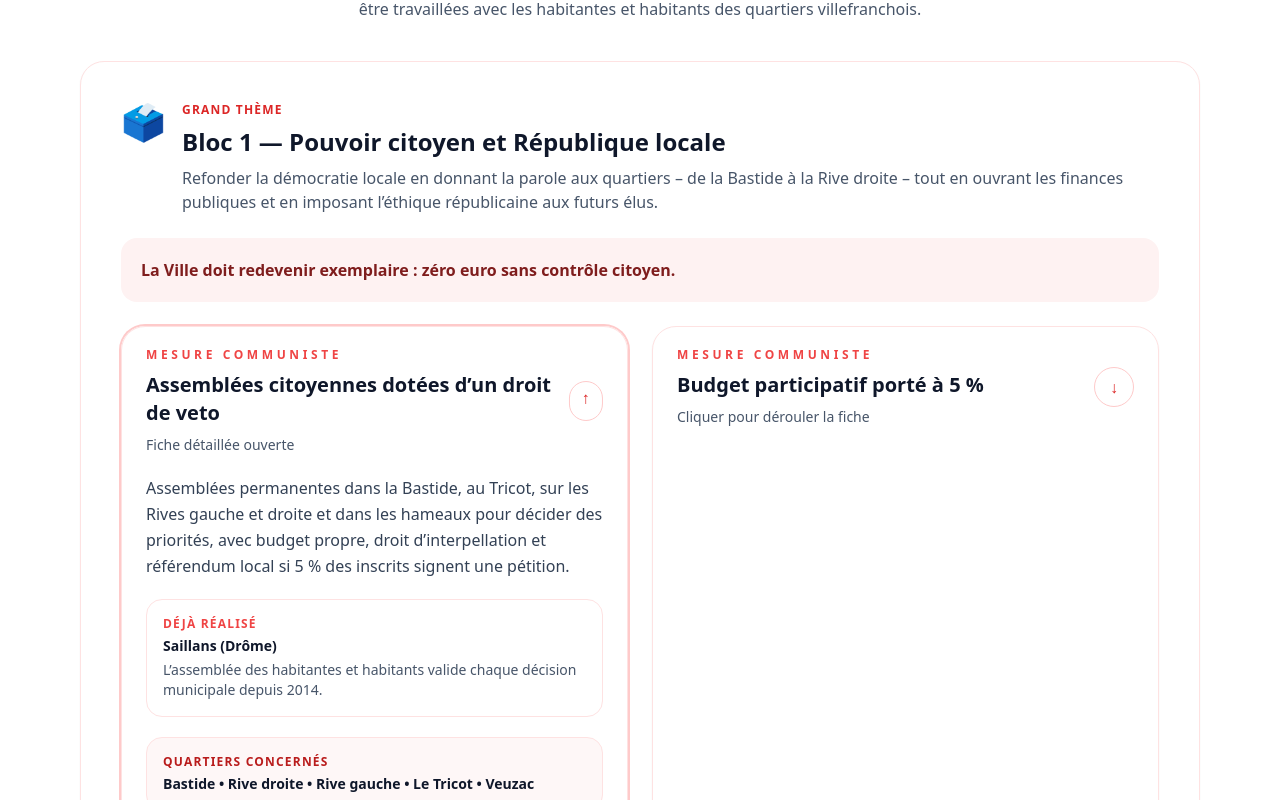
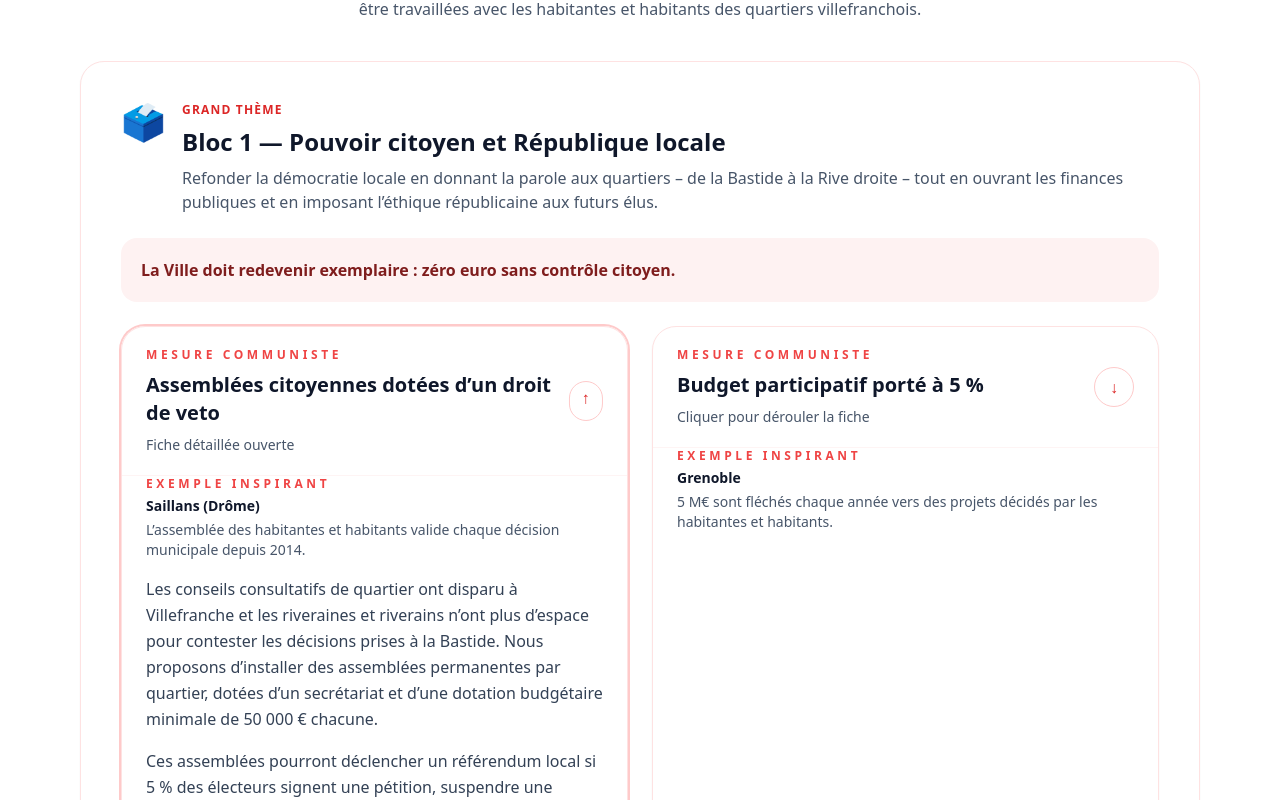
Before and after one commit to quentin12200/pcfvdr, a React (Vite) app: page / in a window 1280 px wide. Both pictures are taken after a click on the button 374 px from the left and 1828 px from the top of the page. Shown: the part 1428-2228 px from the top of the page. Built offline with nearby package versions, Linux system fonts and the light colour scheme; the HTML template or start-up script is replaced by a standard one.

Commit message:
Improve fiches details and surface examples

```diff
--- a/src/App.jsx
+++ b/src/App.jsx
@@ -8,9 +8,14 @@ const JOIN_URL = "https://www.pcf.fr/adherer";
 const ActionCard = ({ action }) => {
   const [isOpen, setIsOpen] = React.useState(false);
   const contentId = React.useId();
+  const detailParagraphs = Array.isArray(action.detail) ? action.detail : [action.detail];
 
   return (
-    <div className={`rounded-3xl border border-red-100 bg-white/80 shadow-sm transition-all ${isOpen ? "ring-2 ring-red-200" : "hover:border-red-200"}`}>
+    <div
+      className={`rounded-3xl border border-red-100 bg-white/80 shadow-sm transition-all ${
+        isOpen ? "ring-2 ring-red-200" : "hover:border-red-200"
+      }`}
+    >
       <button
         type="button"
         onClick={() => setIsOpen((prev) => !prev)}
@@ -32,19 +37,25 @@ const ActionCard = ({ action }) => {
           ↓
         </span>
       </button>
+      {action.example && (
+        <div className="px-6 pb-4 border-t border-red-50/80 bg-white">
+          <p className="text-xs uppercase tracking-[0.3em] text-red-500 font-semibold">Exemple inspirant</p>
+          <p className="mt-1 text-sm font-semibold text-slate-900">{action.example.city}</p>
+          <p className="mt-1 text-sm text-slate-600">{action.example.detail}</p>
+        </div>
+      )}
       <div
         id={contentId}
         className={`overflow-hidden transition-all duration-500 ${isOpen ? "max-h-[1000px] opacity-100" : "max-h-0 opacity-0"}`}
       >
         <div className="px-6 pb-6 flex flex-col gap-5">
-          <p className="text-base text-slate-700 leading-relaxed">{action.detail}</p>
-          {action.example && (
-            <div className="rounded-2xl border border-red-100 bg-white p-4">
-              <p className="text-xs uppercase tracking-widest text-red-500 font-semibold">Déjà réalisé</p>
-              <p className="mt-1 text-sm font-semibold text-slate-900">{action.example.city}</p>
-              <p className="mt-1 text-sm text-slate-600">{action.example.detail}</p>
-            </div>
-          )}
+          <div className="space-y-4">
+            {detailParagraphs.map((paragraph, index) => (
+              <p key={index} className="text-base text-slate-700 leading-relaxed">
+                {paragraph}
+              </p>
+            ))}
+          </div>
           {action.territories && action.territories.length > 0 && (
             <div className="rounded-2xl border border-red-100 bg-red-50/60 p-4 text-sm text-red-700">
               <p className="text-xs uppercase tracking-widest font-semibold">Quartiers concernés</p>
--- a/src/content.js
+++ b/src/content.js
@@ -24,8 +24,9 @@ export const SECTIONS = [
     actions: [
       {
         title: "Assemblées citoyennes dotées d’un droit de veto",
-        detail:
-          "Assemblées permanentes dans la Bastide, au Tricot, sur les Rives gauche et droite et dans les hameaux pour décider des priorités, avec budget propre, droit d’interpellation et référendum local si 5 % des inscrits signent une pétition.",
+        detail: [
+          "Les conseils consultatifs de quartier ont disparu à Villefranche et les riveraines et riverains n’ont plus d’espace pour contester les décisions prises à la Bastide. Nous proposons d’installer des assemblées permanentes par quartier, dotées d’un secrétariat et d’une dotation budgétaire minimale de 50 000 € chacune.",
+          "Ces assemblées pourront déclencher un référendum local si 5 % des électeurs signent une pétition, suspendre une décision municipale par un veto motivé et publieront chaque trimestre leurs comptes rendus pour que chacun puisse suivre les arbitrages."],
         territories: ["Bastide", "Rive droite", "Rive gauche", "Le Tricot", "Veuzac"],
         example: {
           city: "Saillans (Drôme)",
@@ -35,8 +36,9 @@ export const SECTIONS = [
       },
       {
         title: "Budget participatif porté à 5 %",
-        detail:
-          "Augmentation progressive du budget participatif communal à 5 % des dépenses d’investissement, avec jurys tirés au sort, tutoriels et aide au montage de projets dans les maisons de quartier.",
+        detail: [
+          "Les projets citoyens financés depuis 2020 n’excèdent pas quelques dizaines de milliers d’euros alors que les besoins en rénovation des places ou en services publics sont immenses. Nous portons la part du budget participatif à 5 % des investissements, soit près de 1 million d’euros par an.",
+          "Les jurys seront tirés au sort dans chaque quartier, accompagnés par les maisons des hameaux qui aideront au montage des dossiers et par un comité d’experts citoyens chargé de suivre la réalisation concrète des chantiers retenus."],
         territories: ["Les Pesquiés", "Pénevayre", "Les Gravasses", "Mas de Rivals"],
         example: {
           city: "Grenoble",
@@ -46,8 +48,9 @@ export const SECTIONS = [
       },
       {
         title: "Charte éthique et révocation citoyenne",
-        detail:
-          "Signature d’une charte publique par chaque élu·e, publication des indemnités en ligne, contrôle citoyen annuel et procédure de révocation déclenchée par un quart des assemblées de quartier.",
+        detail: [
+          "Les démissions successives au conseil municipal ont alimenté la défiance. Nous rendrons publiques toutes les indemnités, les agendas et les délégations afin que chaque habitant sache qui décide quoi.",
+          "Une procédure de révocation sera déclenchée si un quart des assemblées de quartier le demande, forçant le ou la titulaire du mandat à organiser une consultation locale sous un mois."],
         territories: ["Ville entière"],
         example: {
           city: "Kingersheim (Haut-Rhin)",
@@ -57,8 +60,9 @@ export const SECTIONS = [
       },
       {
         title: "Observatoire des services publics",
-        detail:
-          "Publication trimestrielle des délais administratifs, marchés publics, subventions et délégations, accessible en open data et affichée dans chaque maison de quartier.",
+        detail: [
+          "Délai pour obtenir un rendez-vous à l’état civil, ouverture des guichets, temps d’attente au CCAS : aucune donnée n’est publiée aujourd’hui. Nous créerons un observatoire réunissant agents municipaux, usagers et universitaires.",
+          "Les indicateurs seront affichés dans chaque maison de quartier, diffusés en open data et débattus publiquement pour corriger les dysfonctionnements dans la Bastide comme dans les hameaux."],
         territories: ["Bastide", "Graves", "Rive gauche"],
         example: {
           city: "Paris",
@@ -79,8 +83,9 @@ export const SECTIONS = [
     actions: [
       {
         title: "Maison du Peuple Bastide",
-        detail:
-          "Accueil social global, médiation numérique, permanences CAF, CPAM et Département avec horaires élargis, point justice et relais associatifs pour orienter les habitantes et habitants.",
+        detail: [
+          "Les habitantes de la Bastide se heurtent à des guichets éclatés entre la sous-préfecture, le CCAS et les permanences associatives. Nous regrouperons ces services dans une Maison du Peuple ouverte six jours sur sept avec nocturnes hebdomadaires.",
+          "CAF, CPAM, Département, médiation numérique, permanence juridique et relais associatifs y partageront un guichet unique capable d’accompagner les habitants des Pesquiés ou de la Rive droite sans déplacement supplémentaire."],
         territories: ["Bastide", "Les Pesquiés", "Rive droite"],
         example: {
           city: "Roubaix",
@@ -90,8 +95,9 @@ export const SECTIONS = [
       },
       {
         title: "Centre municipal de santé",
-        detail:
-          "Médecins, infirmiers, sages-femmes salariés installés à Fontanges avec consultations avancées à Graves, Veuzac, Laurière et dans les hameaux du Ségala.",
+        detail: [
+          "La fermeture de cabinets libéraux et la dépendance au centre hospitalier Émile-Borel rendent l’accès aux soins critique. Nous salarierons une équipe pluridisciplinaire installée à Fontanges avec des vacations à Graves, Veuzac et Laurère.",
+          "Le centre municipal offrira des consultations sans dépassements, un service de prévention itinérant dans les hameaux du Ségala et un calendrier de permanence dentaire et sage-femme partagé avec l’hôpital."],
         territories: ["Graves", "Veuzac", "Laurière"],
         example: {
           city: "Aubervilliers",
@@ -101,8 +107,9 @@ export const SECTIONS = [
       },
       {
         title: "Plan logement Bastide/Tricot",
-        detail:
-          "Permis de louer renforcé, taxation des logements vacants, rénovation de 700 logements via une OPAH-RU massive, office foncier solidaire et résorption des dents creuses dans les Rives gauche et droite.",
+        detail: [
+          "Plus de 11 % des logements du centre ancien restent vides et les marchands de sommeil s’installent du Tricot à la Rive droite. Nous renforcerons le permis de louer et créerons une cellule municipale anti-insalubrité.",
+          "Une OPAH-RU sur dix ans permettra de rénover 700 logements, l’office foncier solidaire bloquera la spéculation et les dents creuses seront mobilisées pour créer du logement social dans les deux rives."],
         territories: ["Bastide", "Le Tricot", "Rive gauche", "Rive droite"],
         example: {
           city: "Bègles",
@@ -112,8 +119,9 @@ export const SECTIONS = [
       },
       {
         title: "Cantines locales et sociales",
-        detail:
-          "80 % de produits locaux et 60 % bio, menus à 1 € pour les familles modestes, ateliers cuisine populaire dans les écoles, les centres sociaux et les maisons des hameaux.",
+        detail: [
+          "Les restaurants scolaires servent aujourd’hui moins de 30 % de produits issus de l’Aveyron et les tarifs restent élevés pour les foyers modestes. Nous renégocierons les marchés pour atteindre 80 % de denrées locales et 60 % bio.",
+          "Les menus à 1 € seront accessibles sous condition de quotient familial, complétés par des ateliers cuisine populaire animés dans chaque école, centre social et maison de hameau."],
         territories: ["Toutes les écoles", "Mas de Rivals", "Pénevayre"],
         example: {
           city: "Mouans-Sartoux",
@@ -134,8 +142,9 @@ export const SECTIONS = [
     actions: [
       {
         title: "Plan arbres et fraîcheur",
-        detail:
-          "2 000 arbres plantés, cours d’écoles végétalisées, renaturation des berges de l’Alzou, dispositifs d’ombre sur les places de la Bastide et jardins partagés sur les friches de la Rive gauche.",
+        detail: [
+          "Les épisodes caniculaires se multiplient sur la Bastide et les cours minérales des écoles deviennent invivables. Nous lancerons un inventaire de toutes les surfaces bitumées pour prioriser les lieux où planter 2 000 arbres.",
+          "Les berges de l’Alzou seront renaturées, les places recevront des dispositifs d’ombre et les friches de la Rive gauche accueilleront des jardins partagés ouverts aux habitants."],
         territories: ["Bastide", "Rive gauche", "Graves", "Les Gravasses"],
         example: {
           city: "Clermont-Ferrand",
@@ -145,8 +154,9 @@ export const SECTIONS = [
       },
       {
         title: "Énergie citoyenne",
-        detail:
-          "Société publique locale pour équiper 50 % des toitures publiques en solaire, coopératives d’habitant·es pour l’autoconsommation et lutte contre la précarité énergétique avec achat groupé de rénovations.",
+        detail: [
+          "Les bâtiments municipaux consomment plus d’un million d’euros d’énergie par an. Une société publique locale mutualisera la pose de panneaux solaires sur 50 % des toitures publiques dès le premier mandat.",
+          "Nous aiderons les habitantes et habitants à créer des coopératives d’autoconsommation et proposerons un achat groupé de rénovations pour faire reculer la précarité énergétique dans les hameaux."],
         territories: ["Graves", "Veuzac", "Laurière", "Mas de Bonnet"],
         example: {
           city: "Loos-en-Gohelle",
@@ -156,8 +166,9 @@ export const SECTIONS = [
       },
       {
         title: "Plan mobilités publiques",
-        detail:
-          "Bastibus+ gratuit pour les moins de 26 ans, cadencement toutes les 20 minutes, 15 km de pistes cyclables sécurisées, pôles d’échanges au Tricot et à la gare et navettes pour les hameaux du Ségala.",
+        detail: [
+          "Les bus Bastibus s’arrêtent trop tôt et ne desservent pas correctement les lycéens des Gravasses. Nous renforcerons l’offre pour atteindre un passage toutes les 20 minutes sur les lignes structurantes et la gratuité pour les moins de 26 ans.",
+          "Les pôles d’échanges du Tricot et de la gare seront modernisés, 15 km de pistes cyclables sécurisées seront créés et des navettes relieront quotidiennement les hameaux du Ségala."],
         territories: ["Le Tricot", "Rive droite", "Hameaux du Ségala"],
         example: {
           city: "Dunkerque",
@@ -167,8 +178,9 @@ export const SECTIONS = [
       },
       {
         title: "Déchets zéro brûlage",
-        detail:
-          "Composteurs collectifs, ressourcerie intercommunale, tarification incitative accompagnée, brigade verte pour lutter contre les dépôts sauvages et collectes mobiles dans les hameaux.",
+        detail: [
+          "Les dépôts sauvages se multiplient le long de l’Aveyron et le brûlage de déchets verts reste courant dans les hameaux. Nous créerons une brigade verte municipale chargée de verbaliser, sensibiliser et intervenir rapidement.",
+          "Une ressourcerie intercommunale, des composteurs collectifs et des collectes mobiles dans les villages permettront d’accompagner la tarification incitative plutôt que de la subir."],
         territories: ["Les Pesquiés", "Rive droite", "Veuzac", "Graves"],
         example: {
           city: "Besançon",
@@ -189,8 +201,9 @@ export const SECTIONS = [
     actions: [
       {
         title: "Conditionnalité des aides",
-        detail:
-          "Aucune subvention sans engagements sociaux : égalité femmes-hommes, emploi local, lutte contre la précarité énergétique dans les ateliers et publication d’indicateurs accessibles.",
+        detail: [
+          "La communauté de communes distribue des aides économiques sans toujours exiger de contreparties, notamment sur l’égalité salariale ou la transition énergétique. Nous conditionnerons les subventions municipales à un socle d’engagements vérifiables.",
+          "Les entreprises soutenues devront publier leurs indicateurs d’emploi local, d’égalité femmes-hommes et d’impact énergétique ; un comité associant syndicats et commerçants contrôlera les résultats."],
         territories: ["Bastide", "Pénevayre", "Rive gauche"],
         example: {
           city: "Lyon",
@@ -200,8 +213,9 @@ export const SECTIONS = [
       },
       {
         title: "Régie municipale du bâtiment",
-        detail:
-          "Atelier chantier d’insertion pour entretenir logements vacants, écoles et équipements sportifs, avec antennes au Boï et aux Pesquiés pour intervenir rapidement.",
+        detail: [
+          "Les écoles et équipements sportifs souffrent de retards d’entretien faute d’équipes municipales suffisantes. Nous créerons une régie municipale dotée d’un atelier chantier d’insertion pour former et embaucher localement.",
+          "Deux antennes, au Boï et aux Pesquiés, permettront d’intervenir sous 48 heures sur les logements vacants ou les équipements prioritaires, avec un suivi des chantiers publié en ligne."],
         territories: ["Le Boï", "Les Pesquiés", "Bastide"],
         example: {
           city: "Grenoble",
@@ -211,8 +225,9 @@ export const SECTIONS = [
       },
       {
         title: "Pass Culture-Sport Villefranchois",
-        detail:
-          "120 € par jeune pour adhérer à un club, acheter un instrument ou du matériel artistique ; priorité aux quartiers populaires et aux lycéen·nes des Gravasses.",
+        detail: [
+          "Le coût d’adhésion aux clubs sportifs ou aux conservatoires freine les jeunes des Gravasses et des faubourgs. Nous créerons un pass de 120 € par jeune cumulable avec les aides départementales.",
+          "Les établissements scolaires des Gravasses, du Tricot et des hameaux pourront distribuer ces pass avec un accompagnement des familles pour s’inscrire dans les associations locales."],
         territories: ["Les Gravasses", "Rive droite", "Graves"],
         example: {
           city: "Bologne (Italie)",
@@ -222,8 +237,9 @@ export const SECTIONS = [
       },
       {
         title: "Maison des associations agrandie",
-        detail:
-          "Installation au Château de Graves avec ateliers mutualisés, studio médias, accompagnement à la création de coopératives et espaces partagés pour les collectifs ruraux.",
+        detail: [
+          "Les associations culturelles et sportives se partagent aujourd’hui des locaux saturés rue Bories. Nous installerons la Maison des associations au Château de Graves, accessible en bus et proche des équipements sportifs.",
+          "Des studios médias, ateliers mutualisés et un guichet d’accompagnement aux coopératives permettront aussi aux collectifs ruraux de bénéficier d’espaces partagés lorsqu’ils viennent en ville."],
         territories: ["Graves", "Veuzac", "Mas de Rivals"],
         example: {
           city: "Nantes",
@@ -244,8 +260,9 @@ export const SECTIONS = [
     actions: [
       {
         title: "Plan écoles 100 % rénovées",
-        detail:
-          "Isolation, ventilation, cours transformées en îlots de fraîcheur, ouverture des salles aux associations après 18 h et mutualisation avec les villages associés.",
+        detail: [
+          "Les écoles Jean-Jaurès, Calcomier ou Treize-Pierres manquent d’isolation et les cours restent minérales malgré les alertes des parents d’élèves. Nous engagerons un plan de rénovation énergétique complet assorti d’une ventilation naturelle.",
+          "Chaque cour deviendra un îlot de fraîcheur partagé avec les associations après 18 h, y compris pour les villages associés qui pourront utiliser les équipements lors des activités périscolaires."],
         territories: ["Bastide", "Les Pesquiés", "Mas de Bonnet", "Veuzac"],
         example: {
           city: "Poitiers",
@@ -255,8 +272,9 @@ export const SECTIONS = [
       },
       {
         title: "Crèches aux horaires élargis",
-        detail:
-          "Extension des crèches municipales, micro-crèche coopérative pour les horaires atypiques, service de garde partagé dans les villages associés et navettes pour les familles rurales.",
+        detail: [
+          "Les familles travaillant en horaires décalés doivent aujourd’hui se tourner vers Rodez ou les assistantes maternelles privées. Nous étendrons les crèches municipales avec une amplitude 6 h-21 h pour répondre aux besoins des soignants ou salariés industriels.",
+          "Une micro-crèche coopérative sera implantée sur la Rive gauche et un service de garde partagé circulera dans les villages associés pour éviter des trajets quotidiens vers la Bastide."],
         territories: ["Rive gauche", "Pénevayre", "Laurière"],
         example: {
           city: "Vitry-sur-Seine",
@@ -266,8 +284,9 @@ export const SECTIONS = [
       },
       {
         title: "Conseil municipal des jeunes",
-        detail:
-          "Budget propre pour financer des projets solidaires, culturels et écologiques proposés par les 9-18 ans, avec sièges réservés aux collèges Treize-Pierres et aux lycées agricoles.",
+        detail: [
+          "Les dispositifs jeunesse actuels se limitent à des animations ponctuelles et les collégiennes et collégiens n’influent pas sur les choix municipaux. Nous créerons un conseil municipal des jeunes doté d’un budget annuel de 50 000 €.",
+          "Des sièges seront réservés aux collèges Treize-Pierres et aux lycées agricoles, avec l’obligation de publier les projets financés (solidarité, culture, climat) et un suivi par les élus adultes."],
         territories: ["Treize-Pierres", "Les Gravasses", "Graves"],
         example: {
           city: "Rennes",
@@ -277,8 +296,9 @@ export const SECTIONS = [
       },
       {
         title: "Accompagnement scolaire renforcé",
-        detail:
-          "Dispositif municipal avec enseignants vacataires, bénévoles et associations pour les collégiens de Treize-Pierres, les lycées du centre-ville et les jeunes des hameaux qui viennent en ville.",
+        detail: [
+          "Les résultats scolaires chutent dans les quartiers populaires et les familles peinent à financer du soutien privé. Nous mettrons en place une cellule municipale d’aide aux devoirs en lien avec les enseignants volontaires.",
+          "Les associations d’éducation populaire seront conventionnées pour accueillir les collégiens de Treize-Pierres, les lycéens du centre-ville et les jeunes des hameaux qui arrivent par les navettes."],
         territories: ["Treize-Pierres", "Bastide", "Veuzac"],
         example: {
           city: "Saint-Denis",
```
